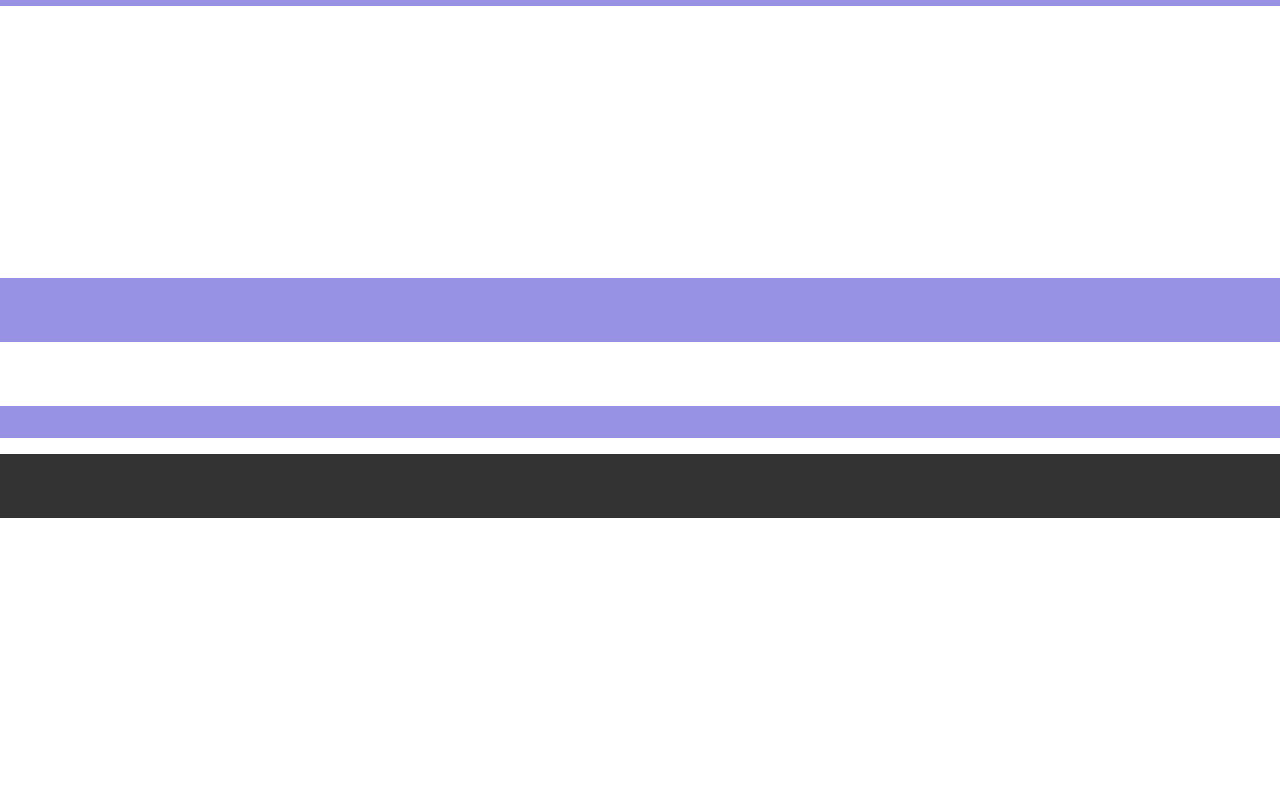
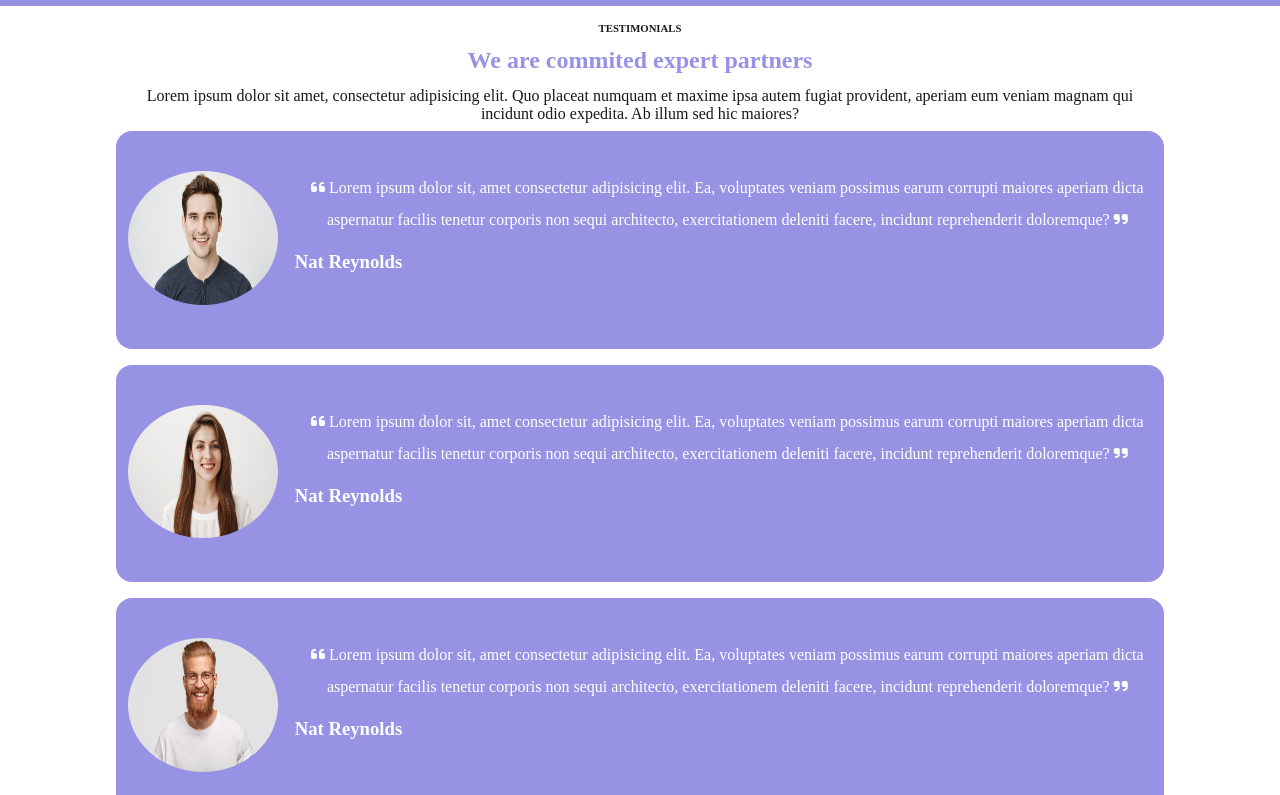
Before and after one commit to DeSantisDomiziano/htmlcss-responsive-layout, a plain HTML site: page index.html in a window 1280 px wide. Shown: the part 1493-2288 px from the top of the page. Before the commit the page ends 2027 px from the top, so only its background shows below. Drawn offline with Linux system fonts and the light colour scheme.

Commit message:
add testimonials htmlcss responsive layout

```diff
--- a/assets/css/style.css
+++ b/assets/css/style.css
@@ -19,10 +19,6 @@ ul {
 
 a {
     text-decoration: none;
-}
-
-i {
-    width: 100%;
 }
 /* #endregion common */
 
@@ -228,6 +224,10 @@ main section:nth-child(even) {
     color: var(--rl-header);
 }
 
+#demo i {
+    width: 100%;
+}
+
 #demo p {
     text-align: center;
 }
@@ -261,6 +261,33 @@ main section:nth-child(even) {
     border-radius: 50%;
     width: 35px;
 }
+
+/* SECTION TESTIMONIALS */
+#testimonials {
+    text-align: center;
+    color: var(--rl-dark);
+}
+
+#testimonials h2 {
+    color: var(--rl-primary);
+    padding: 0.8rem 0;
+}
+
+
+#testimonials [class^="col_"] {
+    background-color: var(--rl-primary);
+    color: var(--rl-main);
+}
+
+#testimonials img {
+    border-radius: 50%;
+    width: 90%;
+    aspect-ratio: 1;
+}
+
+/* SECTIO BENEFITS */
+
+
 /* #endregion main */
 
 
@@ -291,6 +318,11 @@ main section:nth-child(even) {
 
     .col_md_2 {
         width: calc((100% / 12 * 2) - 0.5rem);
+    }
+
+    /* ADATTAMENTI TESTIMONIALS */
+    #testimonials h3 {
+        text-align: start;
     }
 
 }
@@ -358,6 +390,5 @@ main section:nth-child(even) {
         width: 50%;
     }
 
-
 }
 /* #endregion mediaQ */
--- a/index.html
+++ b/index.html
@@ -20,11 +20,11 @@
                 <span class="nav_icon"></span>
             </label>
             <ul class="menu">
-                <li><a href="">Planning</a></li>
-                <li><a href="">Testimonials</a></li>
-                <li><a href="">Features</a></li>
-                <li><a href="">About Us</a></li>
-                <li><a href="">Get Started</a></li>
+                <li><a href="#">Planning</a></li>
+                <li><a href="#">Testimonials</a></li>
+                <li><a href="#">Features</a></li>
+                <li><a href="#">About Us</a></li>
+                <li><a href="#">Get Started</a></li>
             </ul>
         </nav>
     </header>
@@ -101,44 +101,63 @@
 
         <section id="testimonials">
             <div class="container">
+                <h6>TESTIMONIALS</h6>
+                <h2>We are commited expert partners</h2>
+                <p>Lorem ipsum dolor sit amet, consectetur adipisicing elit. Quo placeat numquam et maxime ipsa autem fugiat provident, aperiam eum veniam magnam qui incidunt odio expedita. Ab illum sed hic maiores?</p>
                 <div class="row">
                     <div class="col_12">
                         <div class="row">
-                            <div class="col_12 col_md_4 col_lg_4">
-
+                            <div class="col_12 col_md_4 col_lg_2">
+                                <img src="./assets/img/testimonial1.jpg" alt="">
                             </div>
-                            <!-- /.col_12 col_md_4 col_lg_4 -->
-                            <div class="col_12 col_md_8 col_lg_8"
-                            ></div>
-                            <!-- /.col_12 col_md_8 col_lg_8 -->
+                            <!-- /.col_12 col_md_4 col_lg_2 -->
+                            <div class="col_12 col_md_8 col_lg_10">
+                                <p>
+                                    <i class="fa-solid fa-quote-left"></i>
+                                    Lorem ipsum dolor sit, amet consectetur adipisicing elit. Ea, voluptates veniam possimus earum corrupti maiores aperiam dicta aspernatur facilis tenetur corporis non sequi architecto, exercitationem deleniti facere, incidunt reprehenderit doloremque?
+                                    <i class="fa-solid fa-quote-right"></i>
+                                </p>
+                                <h3>Nat Reynolds</h3>
+                            </div>
+                            <!-- /.col_12 col_md_8 col_lg_10 -->
                         </div>
                         <!-- /.row -->
                     </div>
                     <!-- /.col_12 -->
                     <div class="col_12">
                         <div class="row">
-                            <div class="col_12 col_md_4 col_lg_4">
-
+                            <div class="col_12 col_md_4 col_lg_2">
+                                <img src="./assets/img/testimonial2.jpg" alt="">
                             </div>
-                            <!-- /.col_12 col_md_4 col_lg_4 -->
-                            <div class="col_12 col_md_8 col_lg_8">
-
+                            <!-- /.col_12 col_md_4 col_lg_2 -->
+                            <div class="col_12 col_md_8 col_lg_10">
+                                <p>
+                                    <i class="fa-solid fa-quote-left"></i>
+                                    Lorem ipsum dolor sit, amet consectetur adipisicing elit. Ea, voluptates veniam possimus earum corrupti maiores aperiam dicta aspernatur facilis tenetur corporis non sequi architecto, exercitationem deleniti facere, incidunt reprehenderit doloremque?
+                                    <i class="fa-solid fa-quote-right"></i>
+                                </p>
+                                <h3>Nat Reynolds</h3>
                             </div>
-                            <!-- /.col_12 col_md_8 col_lg_8 -->
+                            <!-- /.col_12 col_md_8 col_lg_10 -->
                         </div>
                         <!-- /.row -->
                     </div>
                     <!-- /.col_12 -->
                     <div class="col_12">
                         <div class="row">
-                            <div class="col_12 col_md_4 col_lg_4">
-
+                            <div class="col_12 col_md_4 col_lg_2">
+                                <img src="./assets/img/testimonial3.jpg" alt="">
                             </div>
-                            <!-- /.col_12 col_md_4 col_lg_4 -->
-                            <div class="col_12 col_md_8 col_lg_8">
-
+                            <!-- /.col_12 col_md_4 col_lg_2 -->
+                            <div class="col_12 col_md_8 col_lg_10">
+                                <p>
+                                    <i class="fa-solid fa-quote-left"></i>
+                                    Lorem ipsum dolor sit, amet consectetur adipisicing elit. Ea, voluptates veniam possimus earum corrupti maiores aperiam dicta aspernatur facilis tenetur corporis non sequi architecto, exercitationem deleniti facere, incidunt reprehenderit doloremque?
+                                    <i class="fa-solid fa-quote-right"></i>
+                                </p>
+                                <h3>Nat Reynolds</h3>
                             </div>
-                            <!-- /.col_12 col_md_8 col_lg_8 -->
+                            <!-- /.col_12 col_md_8 col_lg_10 -->
                         </div>
                         <!-- /.row -->
                     </div>
```
